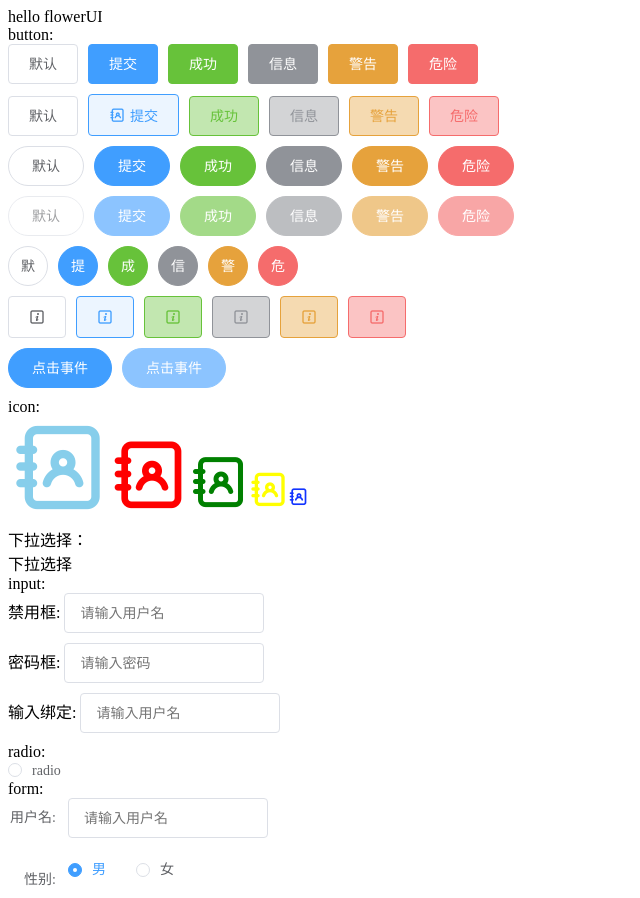
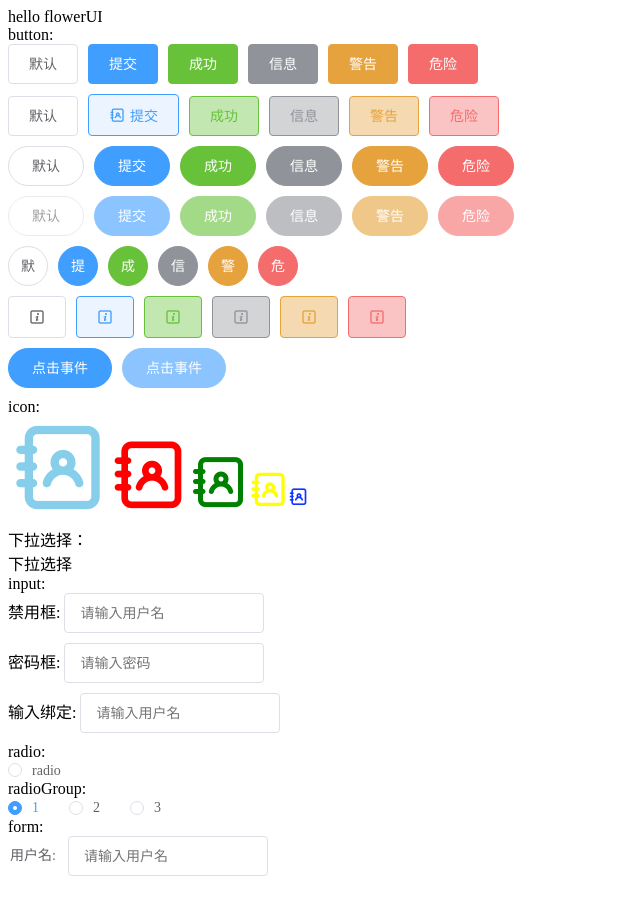
Before and after one commit to huashaoya/flower-ui, a Vue app: page / in a window 1280 px wide. Shown: the top 898 px of the page, without its empty margins (0-640 px from the left). Built offline with nearby package versions, Linux system fonts and the light colour scheme.

Commit message:
radio-group

```diff
--- a/src/App.vue
+++ b/src/App.vue
@@ -79,6 +79,12 @@
     </div>
     <div>radio:</div>
     <fl-radio>radio</fl-radio>
+    <div>radioGroup:</div>
+    <fl-radio-group v-model="model.gender">
+      <fl-radio label="0">1</fl-radio>
+      <fl-radio label="1">2</fl-radio>
+      <fl-radio label="2">3</fl-radio>
+    </fl-radio-group>
     <div> form:</div>
     <fl-form :model="model" label-width="60px">
       <fl-form-item label="用户名:">
--- /dev/null
+++ b/src/components/radio-group.vue
@@ -0,0 +1,23 @@
+<template>
+    <div class="fl-radio-group">
+        <slot></slot>
+    </div>
+</template>
+
+<script>
+export default {
+  name: 'FlRadioGroup',
+  provide () {
+    return {
+      RadioGroup: this
+    }
+  },
+  props: {
+    modelValue: null
+  }
+}
+</script>
+
+<style lang="scss">
+
+</style>
--- a/src/components/radio.vue
+++ b/src/components/radio.vue
@@ -1,5 +1,5 @@
 <template>
-    <label :class="['fl-radio', label==modelValue ? 'is-checked' : '']">
+    <label :class="['fl-radio', label==model ? 'is-checked' : '']">
       <span class="fl-radio__input">
         <span class="fl-radio__inner"></span>
         <input
@@ -20,14 +20,23 @@
 <script>
 export default {
   name: 'FlRadio',
+  inject: {
+    RadioGroup: {
+      dafault: ''
+    }
+  },
   computed: {
     model: {
       get () {
-        return this.modelValue
+        return this.isGoup ? this.RadioGroup.modelValue : this.modelValue
       },
       set (value) {
         this.$emit('update:modelValue', value)
+        this.isGoup ? this.RadioGroup.$emit('update:modelValue', value) : this.$emit('update:modelValue', value)
       }
+    },
+    isGoup () {
+      return !!this.RadioGroup
     }
   },
   props: {
--- a/src/main.js
+++ b/src/main.js
@@ -7,6 +7,7 @@
 import FlSelect from './components/select.vue'
 import FlInput from './components/input.vue'
 import FlRadio from './components/radio.vue'
+import FlRadioGroup from './components/radio-group.vue'
 import FlForm from './components/form.vue'
 import FlFormItem from './components/form-item.vue'
 import FlSwitch from './components/switch.vue'
@@ -22,6 +23,7 @@
 app.component(FlSelect.name, FlSelect)
 app.component(FlInput.name, FlInput)
 app.component(FlRadio.name, FlRadio)
+app.component(FlRadioGroup.name, FlRadioGroup)
 app.component(FlForm.name, FlForm)
 app.component(FlFormItem.name, FlFormItem)
 app.component(FlSwitch.name, FlSwitch)
```
